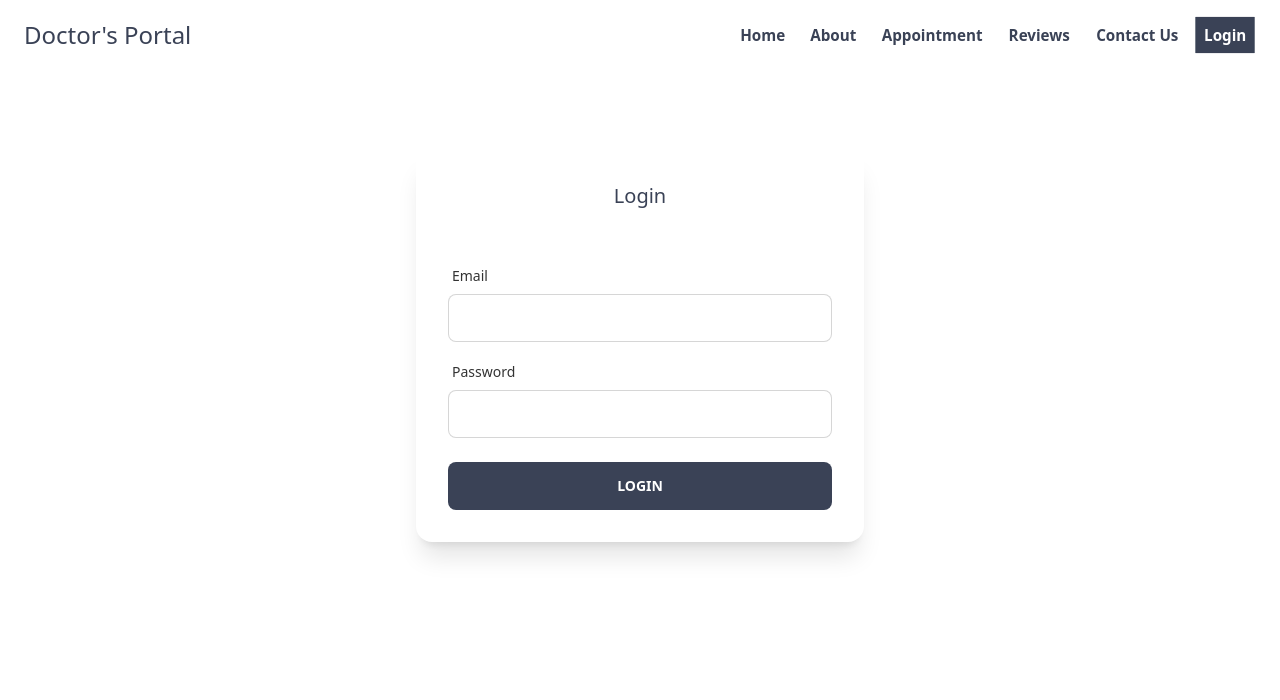
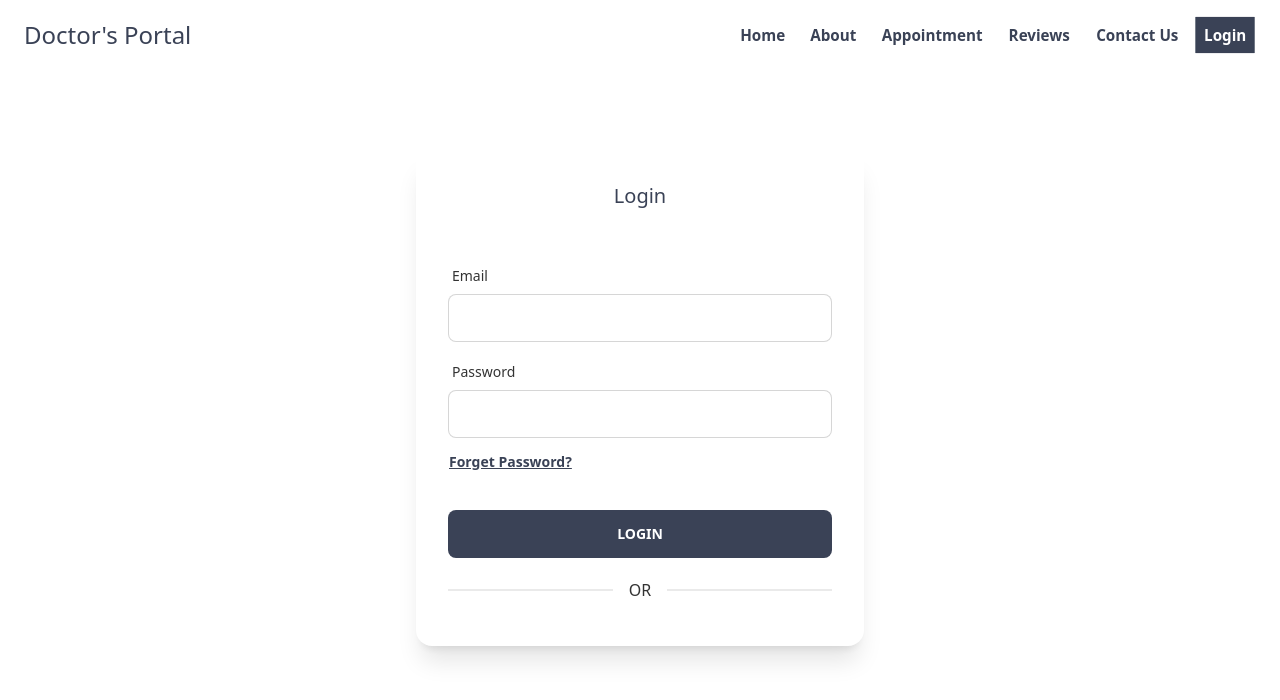
Before and after one commit to shovasarker/doctors-portal-client, a React (Create React App) app: page /login in a window 1280 px wide. Shown: the top 700 px of the page. Built offline with nearby package versions, Linux system fonts and the light colour scheme; no server answers.

Commit message:
SocialLogin Shared Component added

```diff
--- a/src/pages/login/EmailLogin/index.jsx
+++ b/src/pages/login/EmailLogin/index.jsx
@@ -34,6 +34,9 @@ const EmailLogin = () => {
         label='Password'
         required={'Passowrd is Required'}
       />
+      <button className='btn btn-link text-neutral !p-0 capitalize !mt-0'>
+        Forget Password?
+      </button>
       <Button type='submit' neutral className={'!w-full !mt-6'}>
         Login
       </Button>
--- a/src/pages/login/Login/index.jsx
+++ b/src/pages/login/Login/index.jsx
@@ -1,4 +1,5 @@
 import React from 'react'
+import SocialLogin from '../../shared/sociallogin/SocialLogin'
 import EmailLogin from '../EmailLogin'
 
 const Login = () => {
@@ -8,6 +9,7 @@ const Login = () => {
         <div className='card-body'>
           <h2 className='text-xl text-neutral text-center'>Login</h2>
           <EmailLogin />
+          <SocialLogin />
         </div>
       </div>
     </main>
--- /dev/null
+++ b/src/pages/shared/sociallogin/SocialLogin/index.jsx
@@ -0,0 +1,11 @@
+import React from 'react'
+
+const SocialLogin = () => {
+  return (
+    <>
+      <div className='divider'>OR</div>
+    </>
+  )
+}
+
+export default SocialLogin
--- a/src/pages/standalone/Input/index.jsx
+++ b/src/pages/standalone/Input/index.jsx
@@ -12,8 +12,8 @@ const Input = ({
   return (
     <div>
       {label && (
-        <label class='label'>
-          <span class='label-text'>{label}</span>
+        <label className='label'>
+          <span className='label-text'>{label}</span>
         </label>
       )}
       <input
@@ -23,8 +23,8 @@ const Input = ({
         {...register(name, { required: required })}
       />
       {error && (
-        <label class='label'>
-          <span class='label-text-alt text-red-500'>{error?.message}</span>
+        <label className='label'>
+          <span className='label-text-alt text-red-500'>{error?.message}</span>
         </label>
       )}
     </div>
```
